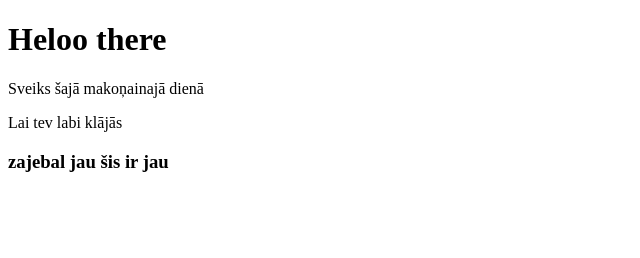
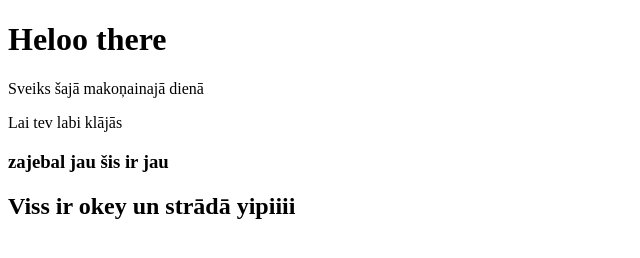
Before and after one commit to Sabuciss/git, a plain HTML site: page index.html in a window 1280 px wide. Shown: the whole page, without its empty margins (0-640 px from the left). Drawn offline with Linux system fonts and the light colour scheme.

Commit message:
pievienoju h2 taga tekstu

```diff
--- a/index.html
+++ b/index.html
@@ -10,6 +10,7 @@
     <p>Sveiks šajā makoņainajā dienā</p>
     <p>Lai tev labi klājās</p>
     <h3>zajebal jau šis ir jau </h3>
+    <h2>Viss ir okey un strādā yipiiii</h2>
 
 </body>
 </html>
```
